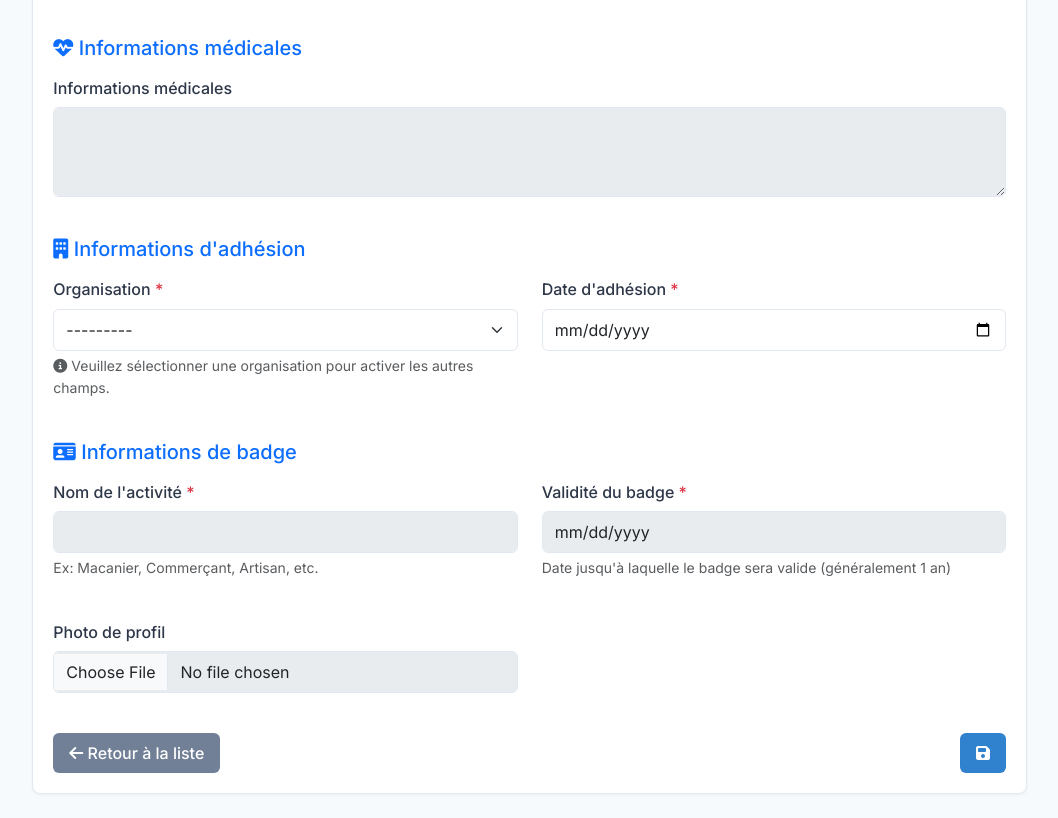
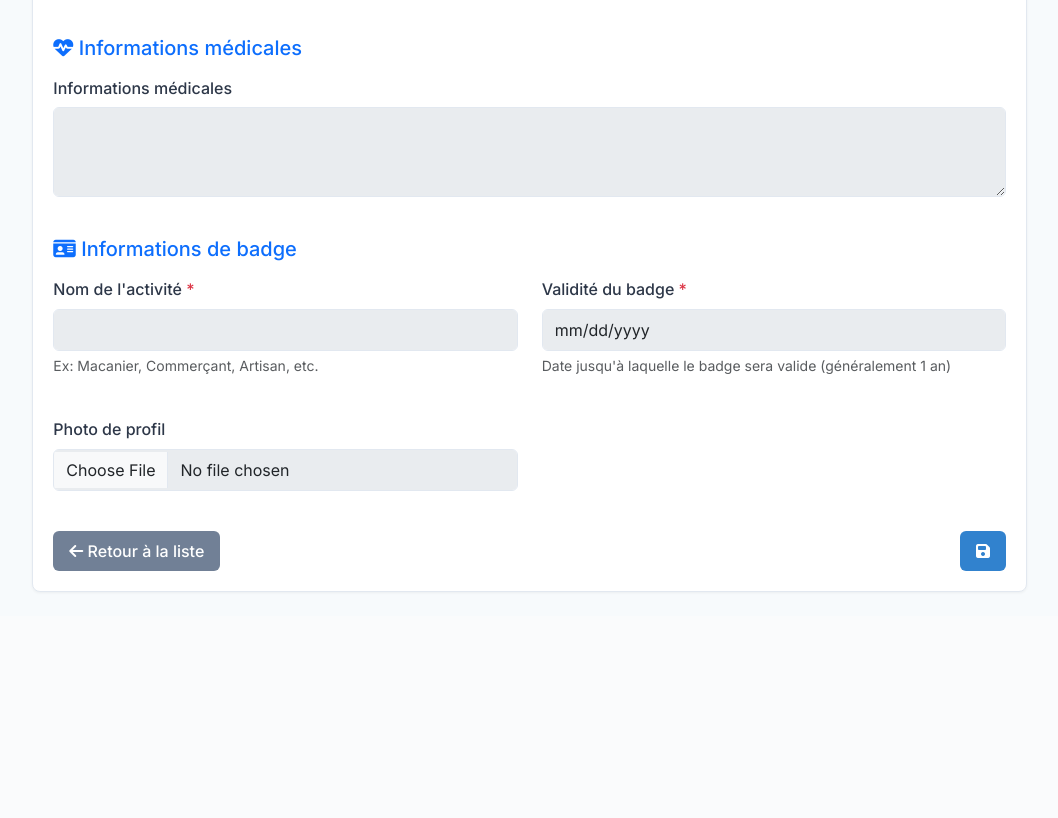
Before and after one commit to bytesecuritas/impactdata, a Django app: page /core/adherents/create/ in a window 1280 px wide. Shown: the part 1108-1926 px from the top of the page, without its empty margins (217-1275 px from the left). After the commit the page ends 1700 px from the top, so only its background shows below. Run offline with Django 5.2, Linux system fonts and the light colour scheme; a user stored in the database is signed in; tables that the repository leaves empty hold one stand-in row (values such as "Sample post"); parts of the project's set-up code (start-up, migrations or seed data) failed here and were passed over.

Commit message:
first valide version

```diff
--- a/core/templates/core/adherents/adherent_form.html
+++ b/core/templates/core/adherents/adherent_form.html
@@ -292,40 +292,6 @@
                             </div>
                         </div>
 
-                        <!-- Informations d'adhésion -->
-                        <div class="row mt-4">
-                            <div class="col-12">
-                                <h5 class="text-primary mb-3">
-                                    <i class="fas fa-building"></i> Informations d'adhésion
-                                </h5>
-                            </div>
-                            <div class="col-md-6">
-                                <div class="mb-3">
-                                    <label for="{{ form.organisation.id_for_label }}" class="form-label">
-                                        Organisation <span class="text-danger">*</span>
-                                    </label>
-                                    {{ form.organisation }}
-                                    {% if form.organisation.errors %}
-                                        <div class="text-danger">{{ form.organisation.errors }}</div>
-                                    {% endif %}
-                                    <div class="form-text">
-                                        <i class="fas fa-info-circle"></i> Veuillez sélectionner une organisation pour activer les autres champs.
-                                    </div>
-                                </div>
-                            </div>
-                            <div class="col-md-6">
-                                <div class="mb-3">
-                                    <label for="{{ form.join_date.id_for_label }}" class="form-label">
-                                        Date d'adhésion <span class="text-danger">*</span>
-                                    </label>
-                                    {{ form.join_date }}
-                                    {% if form.join_date.errors %}
-                                        <div class="text-danger">{{ form.join_date.errors }}</div>
-                                    {% endif %}
-                                </div>
-                            </div>
-                        </div>
-
                         <!-- Informations de badge -->
                         <div class="row mt-4">
                             <div class="col-12">
```
Also changed, not shown: core/templates/core/organizations/organization_form.html (+10 -10 lines).
